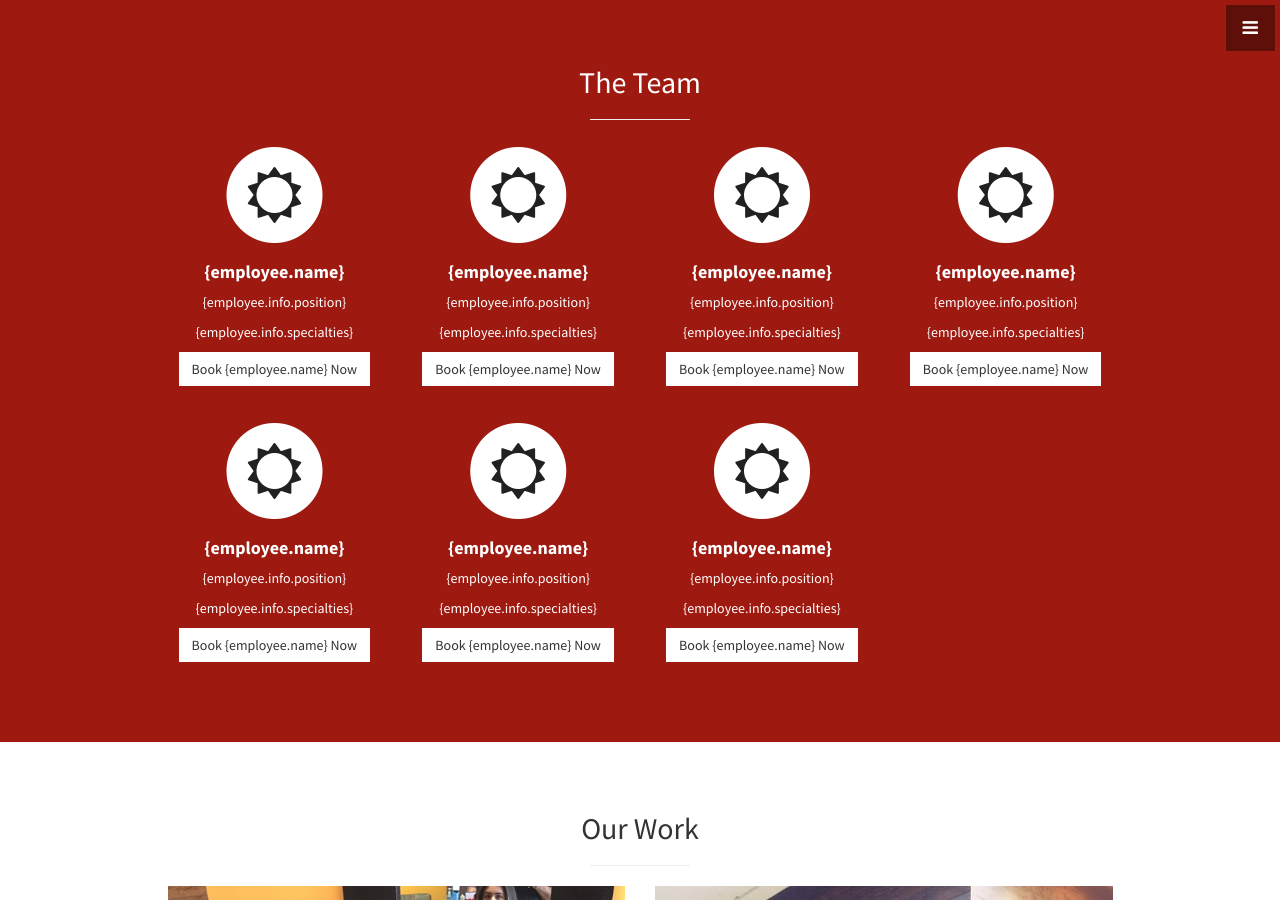
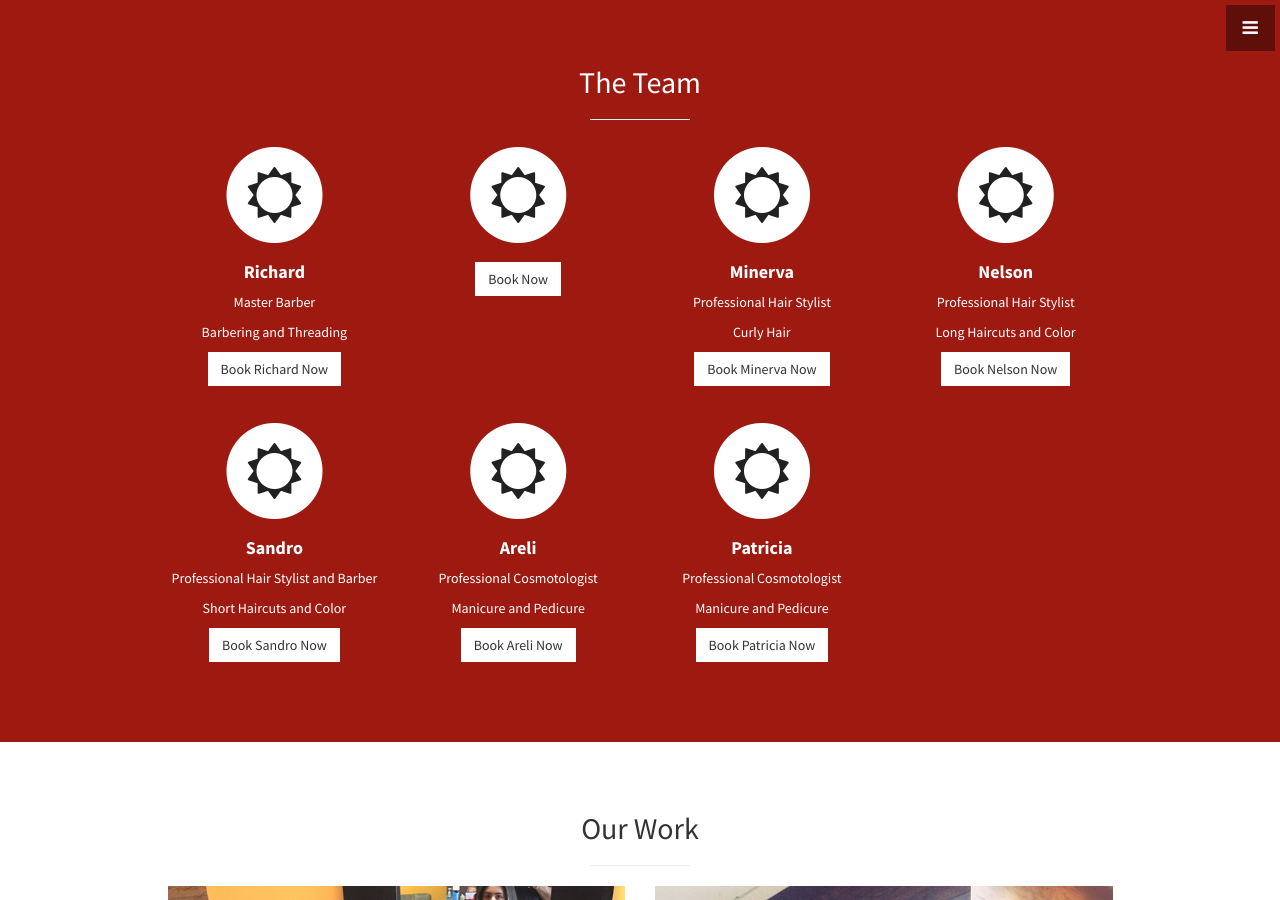
Before and after one commit to thesalonexpo/thesalonexpo.github.io, a Jekyll site: the page built from index.html, in a window 1280 px wide and 900 px high, scrolled down 2097 px. Built offline with Jekyll 4.4.1, drawn with Linux system fonts in a browser that asks for light colours.

Commit message:
Fixed not using double curlies in template

```diff
--- a/_includes/team.html
+++ b/_includes/team.html
@@ -14,15 +14,15 @@
                 <i class="fa fa-sun-o fa-stack-1x text-primary"></i>
               </span>
                 <h4>
-                  <strong>{employee.name}</strong>
+                  <strong>{{employee.name}}</strong>
                 </h4>
                 <p>
-                  {employee.info.position}
+                  {{employee.info.position}}
                 </p>
                 <p>
-                  {employee.info.specialties}
+                  {{employee.info.specialties}}
                 </p>
-                <a href="{site.styleseat.url}{employee.styleseat_url}" class="btn btn-light">Book {employee.name} Now</a>
+                <a href="{{site.styleseat.url}}{{employee.styleseat_url}}" class="btn btn-light">Book {{employee.name}} Now</a>
               </div>
             </div>
           {% endfor %}
```
